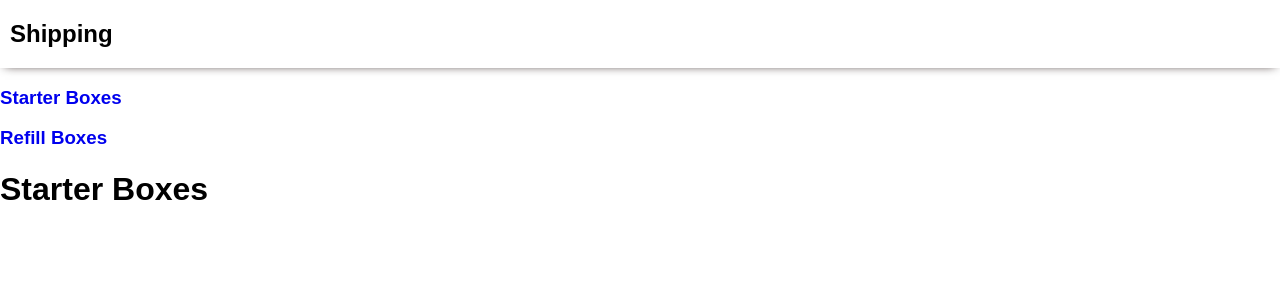
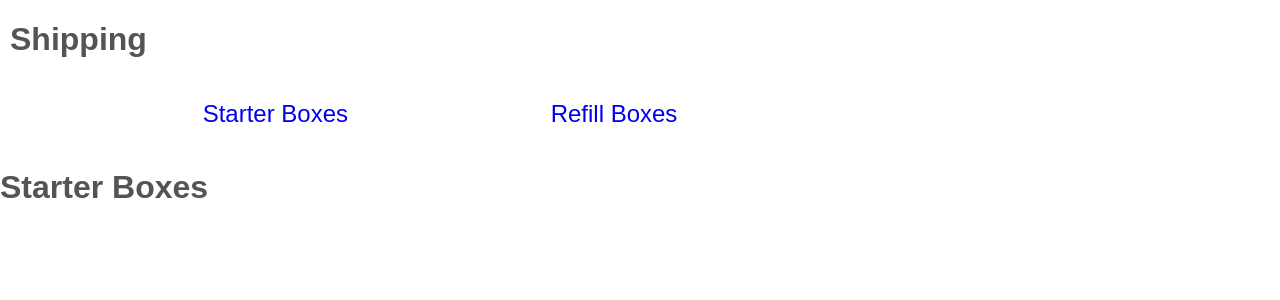
Before and after one commit to JosephASandoval/boxing-kata-js, a React (Create React App) app in the folder frontend/: page / in a window 1280 px wide. Shown: the top 300 px of the page. Built offline with nearby package versions, Linux system fonts and the light colour scheme; no server answers.

Commit message:
updated navbar css

```diff
--- a/frontend/src/App.js
+++ b/frontend/src/App.js
@@ -15,6 +15,7 @@ function App() {
         <Route exact path="/">
           <StarterBoxes />
         </Route>
+
         <Route path="/refill">
           <RefillBoxes />
         </Route>
--- a/frontend/src/components/Header.js
+++ b/frontend/src/components/Header.js
@@ -3,7 +3,7 @@ import React from "react";
 function Header() {
   return (
     <header>
-      <h2>Shipping</h2>
+      <h1>Shipping</h1>
     </header>
   );
 }
--- a/frontend/src/components/Navbar.js
+++ b/frontend/src/components/Navbar.js
@@ -5,11 +5,11 @@ function Navbar() {
   return (
     <nav>
       <Link to="/">
-        <h3>Starter Boxes</h3>
+        <h2>Starter Boxes</h2>
       </Link>
 
       <Link to="/refill">
-        <h3>Refill Boxes</h3>
+        <h2>Refill Boxes</h2>
       </Link>
     </nav>
   );
--- a/frontend/src/styles.css
+++ b/frontend/src/styles.css
@@ -7,9 +7,23 @@ body {
 
 header {
   display: flex;
-  justify-content: space-between;
+  justify-content: flex-start;
   padding: 0 10px;
-  box-shadow: 0px 2px 10px -5px rgba(21, 6, 5, 1);
+}
+
+nav {
+  display: flex;
+  justify-content: space-evenly;
+  margin-right: 25em;
+}
+
+h1 {
+  color: rgb(85, 84, 84);
+  font-weight: 600;
+}
+
+h2 {
+  font-weight: 400;
 }
 
 a {
```
